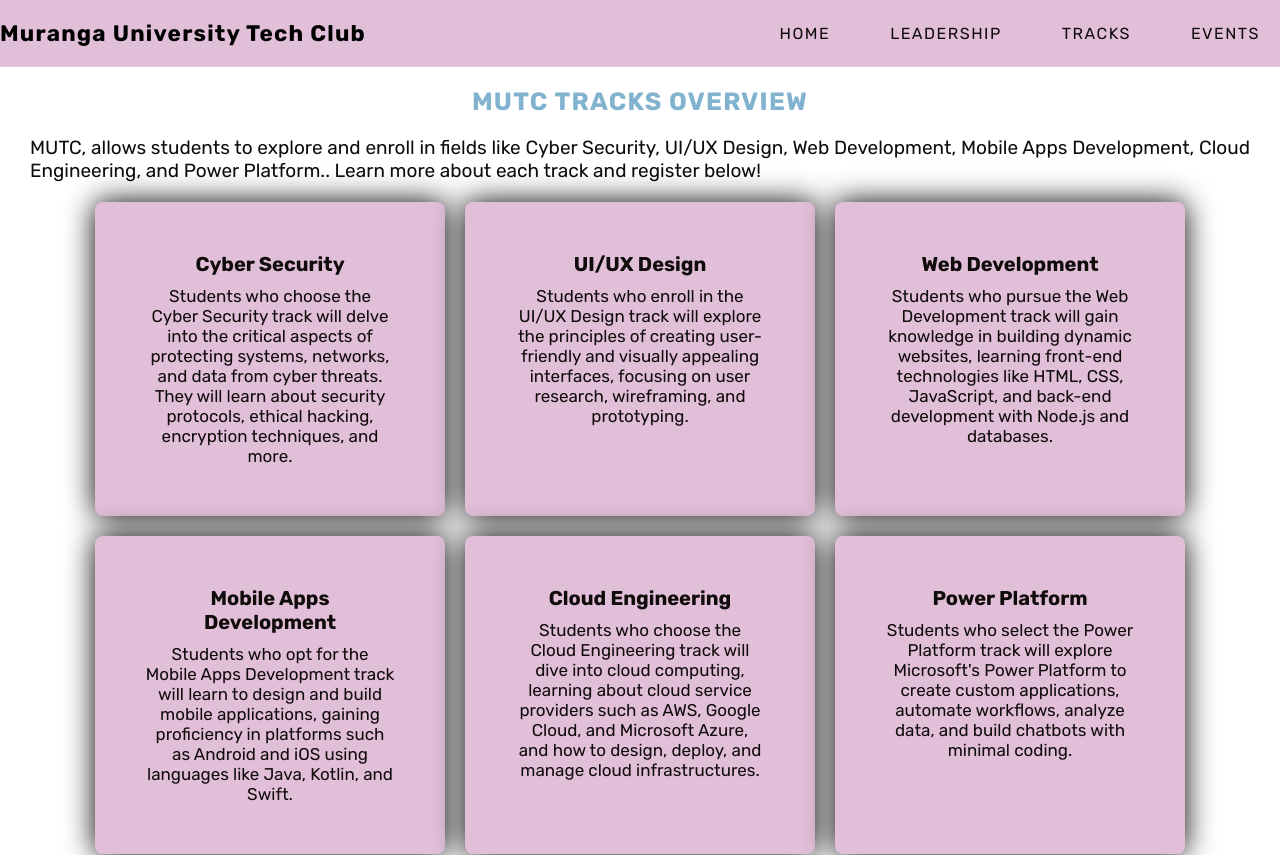
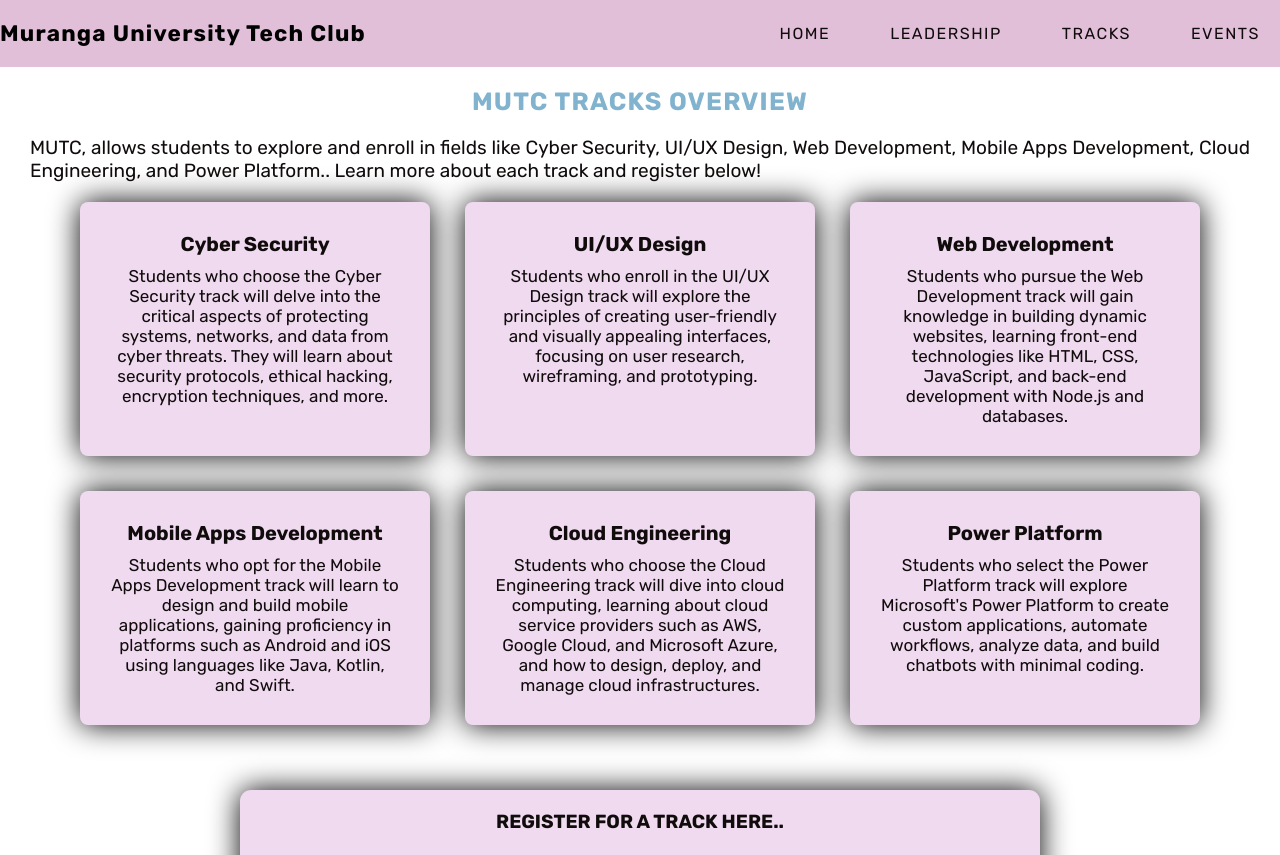
Before and after one commit to lwambon/Muranga-University-tech-club-website, a React (Vite) app: page /tracks in a window 1280 px wide. Shown: the top 855 px of the page. Built offline with nearby package versions, Linux system fonts and the light colour scheme.

Commit message:
mutc tracks page

```diff
--- a/src/pages/Tracks/Tracks.css
+++ b/src/pages/Tracks/Tracks.css
@@ -24,13 +24,13 @@
   display: flex;
   flex-wrap: wrap;
   justify-content: center;
-  gap: 2rem;
+  gap: 3.5rem;
   margin: 2rem auto;
 }
 
 .track-card {
-  background-color: var(--secondary-color);
-  padding: 5rem;
+  background-color: var(--primary-color);
+  padding: 3rem;
   border-radius: 8px;
   box-shadow: 0 0 3rem;
   width: 35rem;
```
